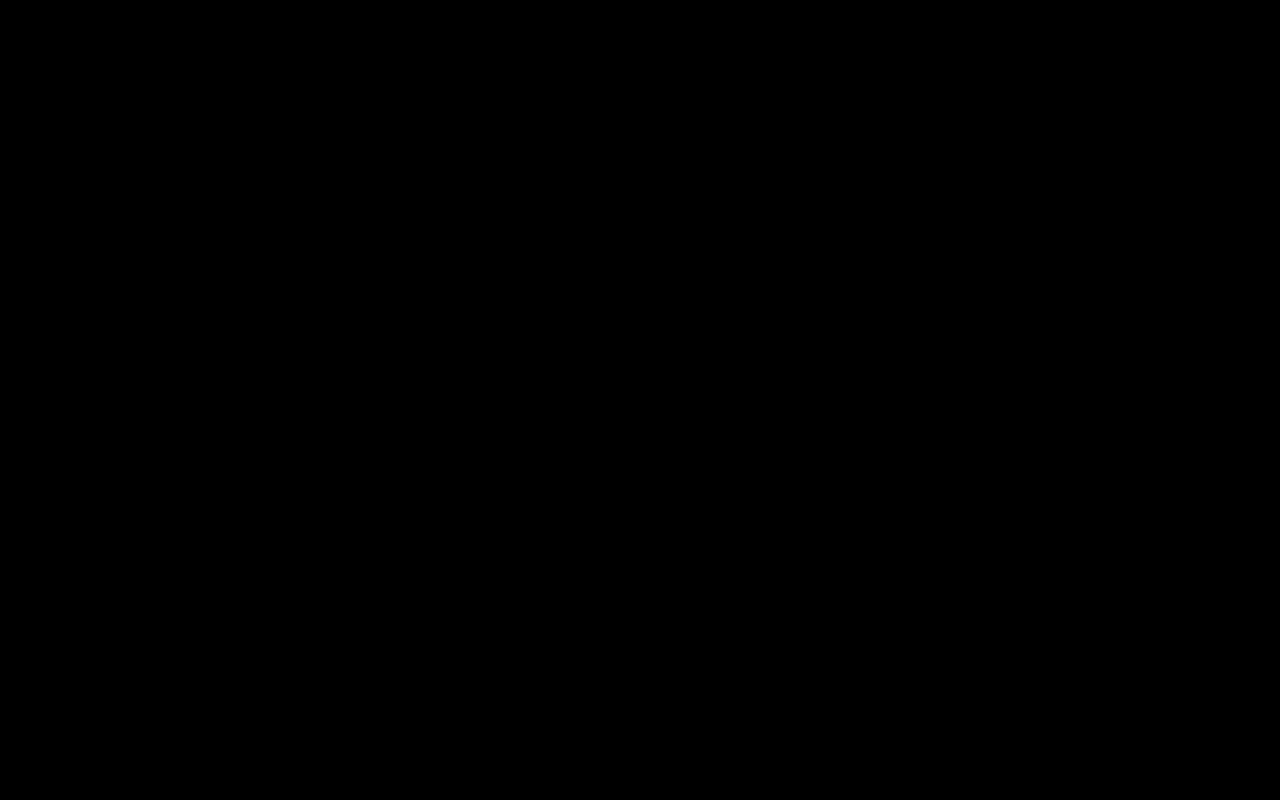
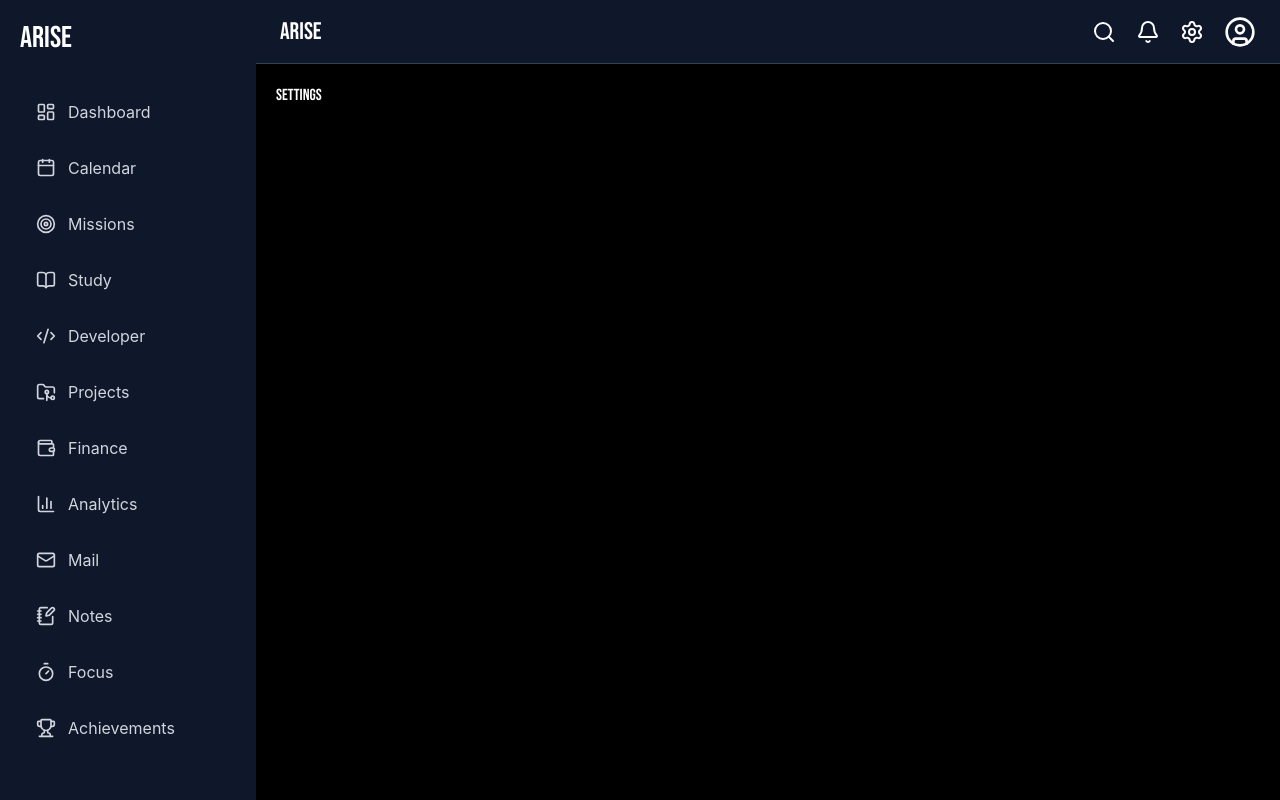
Before and after one commit to Partha1107/ARISE-2, a React (Vite) app: page /settings in a window 1280 px wide. Before the commit this address had no page. Built offline with nearby package versions, Linux system fonts and the light colour scheme.

Commit message:
Problem solved

```diff
--- a/src/routes/AppRoutes.jsx
+++ b/src/routes/AppRoutes.jsx
@@ -1,10 +1,48 @@
 import { Routes, Route } from "react-router-dom";
+
+// Layout
+import DashboardLayout from "../layouts/DashboardLayout";
+
+// Pages
 import Login from "../pages/Login/Login";
+import Dashboard from "../pages/Dashboard/Dashboard";
+import Profile from "../pages/Profile/Profile";
+import Calendar from "../pages/Calendar/Calendar";
+import Missions from "../pages/Missions/Mission";
+import Study from "../pages/Study/Study";
+import Developer from "../pages/Developer/Developer";
+import Projects from "../pages/Projects/Projects";
+import Finance from "../pages/Finance/Finance";
+import Analytics from "../pages/Analytics/Analytics";
+import Mail from "../pages/Mail/Mail";
+import Notes from "../pages/Notes/Notes";
+import Focus from "../pages/Focus/Focus";
+import Achievements from "../pages/Achievements/Achievements";
+import Settings from "../pages/Settings/Settings";
 
 function AppRoutes() {
   return (
     <Routes>
+      {/* Login */}
       <Route path="/" element={<Login />} />
+
+      {/* Dashboard Layout */}
+      <Route path="/" element={<DashboardLayout />}>
+        <Route path="dashboard" element={<Dashboard />} />
+        <Route path="profile" element={<Profile />} />
+        <Route path="calendar" element={<Calendar />} />
+        <Route path="missions" element={<Missions />} />
+        <Route path="study" element={<Study />} />
+        <Route path="developer" element={<Developer />} />
+        <Route path="projects" element={<Projects />} />
+        <Route path="finance" element={<Finance />} />
+        <Route path="analytics" element={<Analytics />} />
+        <Route path="mail" element={<Mail />} />
+        <Route path="notes" element={<Notes />} />
+        <Route path="focus" element={<Focus />} />
+        <Route path="achievements" element={<Achievements />} />
+        <Route path="settings" element={<Settings />} />
+      </Route>
     </Routes>
   );
 }
```
